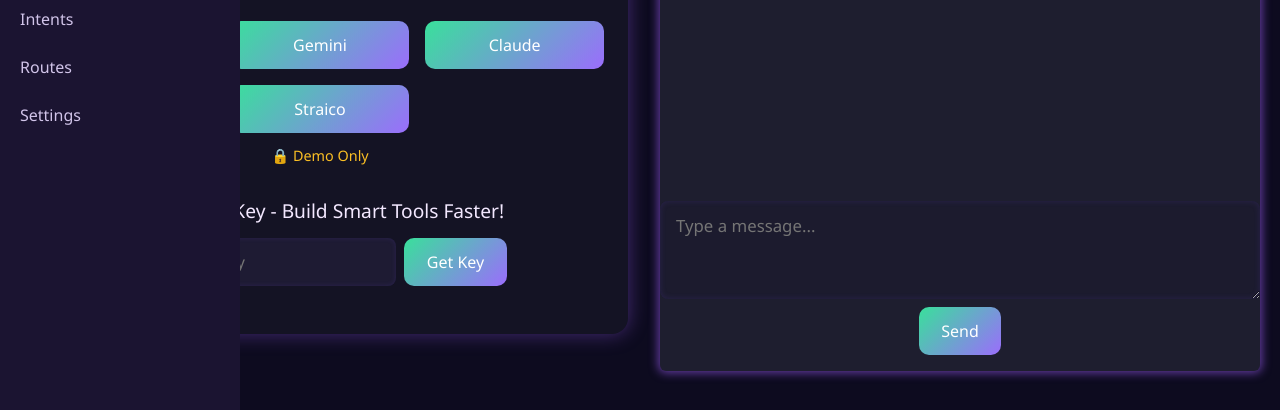
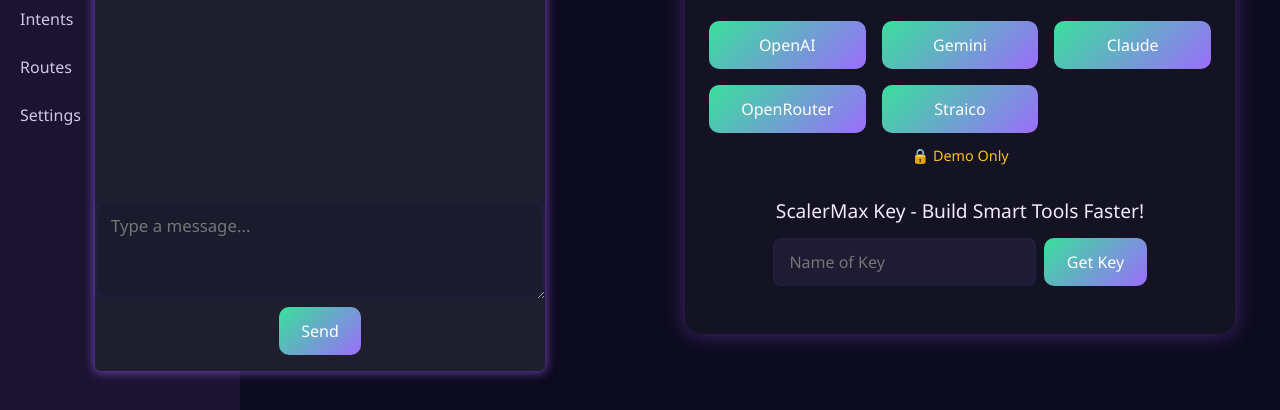
Before and after one commit to saltman80/scalermax_demo, a React app: page dashboard.html in a window 1280 px wide. Shown: the part 169-579 px from the top of the page. Built offline with nearby package versions, Linux system fonts and the light colour scheme; a small style sheet from the web is missing.

Commit message:
Adjust dashboard layout

```diff
--- a/dashboard.html
+++ b/dashboard.html
@@ -173,7 +173,7 @@
         border-radius: 1rem;
         padding: 3rem 1.5rem;
         margin: 2rem auto;
-        max-width: 800px;
+        max-width: 550px;
         text-align: center;
       }
 
@@ -252,7 +252,7 @@
       }
 
       .chat-wrapper {
-        max-width: 600px;
+        max-width: 450px;
         margin: 0 auto;
       }
     </style>
@@ -311,7 +311,7 @@
     </aside>
     <main role="main" class="container-fluid">
       <div class="row mb-4">
-        <div class="col-lg-6">
+        <div class="col-lg-6 order-lg-2">
           <section class="highlight-box">
             <div class="highlight-inner">
               <h2>Connect Your AI Provider</h2>
@@ -359,7 +359,7 @@
             </div>
           </section>
         </div>
-        <div class="col-lg-6">
+        <div class="col-lg-6 order-lg-1">
           <div class="chat-wrapper mb-4 text-center">
             <h2>Chat Demo</h2>
             <div class="card chat-card text-light">
```
